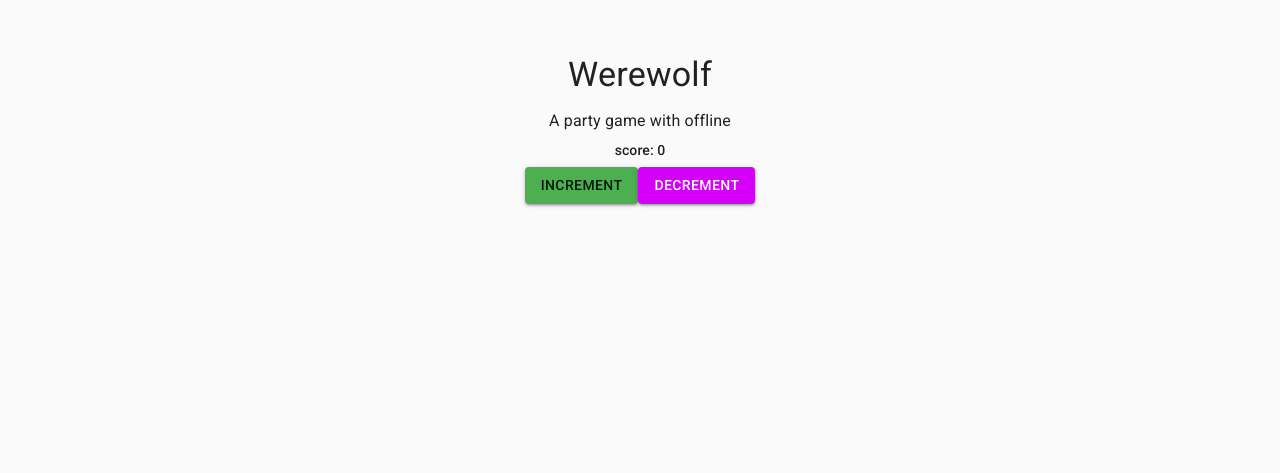
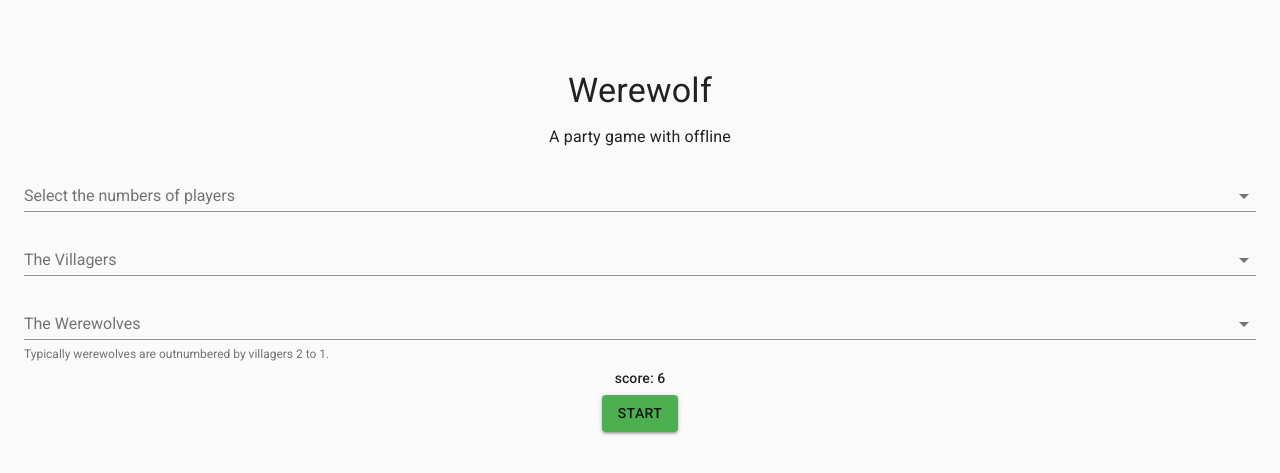
Before and after one commit to nshun/react-werewolf, a React (Create React App) app: page / in a window 1280 px wide. Shown: the part 105-578 px from the top of the page. Built offline with nearby package versions, Linux system fonts and the light colour scheme.

Commit message:
Fix redux

```diff
--- a/src/actions/counter.ts
+++ /dev/null
@@ -1,24 +0,0 @@
-import { Action } from "redux";
-import { ActionNames } from "../constants/counter";
-
-interface IncrementAction extends Action {
-  type: ActionNames.INC;
-  plusAmount: number;
-}
-interface DecrementAction extends Action {
-  type: ActionNames.DEC;
-  minusAmount: number;
-}
-
-export const incrementAmount = (amount: number): IncrementAction => ({
-  type: ActionNames.INC,
-  plusAmount: amount
-});
-
-export const decrementAmount = (amount: number): DecrementAction => ({
-  type: ActionNames.DEC,
-  minusAmount: amount
-});
-
-export type CounterActions = IncrementAction | DecrementAction;
-export type ReduxActions = CounterActions | Action;
--- a/src/constants/counter.ts
+++ /dev/null
@@ -1,4 +0,0 @@
-export enum ActionNames {
-  INC = "counter/increment",
-  DEC = "counter/decrement"
-}
--- a/src/containers/AppContainer.tsx
+++ /dev/null
@@ -1,25 +0,0 @@
-import { connect } from "react-redux";
-import { Dispatch } from "redux";
-
-import { decrementAmount, incrementAmount } from "../actions/counter";
-import App from "../pages/App";
-import { ReduxAction, ReduxState } from "../store";
-
-export class ActionDispatcher {
-  constructor(private dispatch: (action: ReduxAction) => void) {}
-
-  public increment(amount: number) {
-    this.dispatch(incrementAmount(amount));
-  }
-
-  public decrement(amount: number) {
-    this.dispatch(decrementAmount(amount));
-  }
-}
-
-export default connect(
-  (state: ReduxState) => ({ value: state.counter }),
-  (dispatch: Dispatch<ReduxAction>) => ({
-    actions: new ActionDispatcher(dispatch)
-  })
-)(App);
--- a/src/index.tsx
+++ b/src/index.tsx
@@ -2,17 +2,21 @@ import React from "react";
 import ReactDOM from "react-dom";
 import { Provider } from "react-redux";
 
-import AppContainer from "./containers/AppContainer";
 import "./index.css";
+
+import App from "./pages/App";
 import * as serviceWorker from "./serviceWorker";
-import store from "./store";
+import configureStore from "./store";
 
-ReactDOM.render(
+const store = configureStore();
+
+const Root = () => (
   <Provider store={store}>
-    <AppContainer />
-  </Provider>,
-  document.getElementById("root")
+    <App />
+  </Provider>
 );
+
+ReactDOM.render(<Root />, document.getElementById("root"));
 
 // If you want your app to work offline and load faster, you can change
 // unregister() to register() below. Note this comes with some pitfalls.
--- a/src/pages/App.tsx
+++ b/src/pages/App.tsx
@@ -1,30 +1,67 @@
 import * as React from "react";
 import { connect } from "react-redux";
 
-import Button from "@material-ui/core/Button";
+import {
+  Button,
+  FormControl,
+  FormHelperText,
+  Input,
+  InputLabel,
+  NativeSelect,
+  Typography
+} from "@material-ui/core";
 import { Theme } from "@material-ui/core/styles/createMuiTheme";
 import createStyles from "@material-ui/core/styles/createStyles";
 import withStyles, { WithStyles } from "@material-ui/core/styles/withStyles";
-import Typography from "@material-ui/core/Typography";
 
-import { ActionDispatcher } from "../containers/AppContainer";
-import { GameState } from "../reducers/counter";
+import { AppState } from "../store";
+import { updateSetting } from "../store/setting/actions";
+import { Setting } from "../store/setting/types";
 import withRoot from "../withRoot";
 
 const styles = (theme: Theme) =>
   createStyles({
     root: {
       textAlign: "center",
+      margin: theme.spacing.unit * 2,
       paddingTop: theme.spacing.unit * 20
+    },
+    forms: {
+      display: "flex",
+      flexDirection: "column"
+    },
+    formControl: {
+      margin: theme.spacing.unit,
+      minWidth: 120
     }
   });
 
-interface Props extends WithStyles<typeof styles> {
-  value: GameState;
-  actions: ActionDispatcher;
+interface AppProps extends WithStyles<typeof styles> {
+  updateSetting: typeof updateSetting;
+  setting: Setting;
 }
 
-class Index extends React.Component<Props> {
+class Index extends React.Component<AppProps> {
+  public state = {
+    players: this.props.setting.players,
+    villagers: this.props.setting.villagers,
+    werewolves: this.props.setting.werewolves
+  };
+  public updateSetting = () => {
+    const newSetting: Setting = {
+      players: this.state.players,
+      villagers: this.state.villagers,
+      werewolves: this.state.werewolves
+    };
+    this.props.updateSetting(newSetting);
+  };
+  public handleChange = (evt: React.ChangeEvent<HTMLSelectElement>) => {
+    switch (evt.target.name) {
+      case "player":
+        this.setState({ players: evt.target.value });
+        break;
+    }
+  };
   public render() {
     return (
       <div className={this.props.classes.root}>
@@ -34,28 +71,70 @@ class Index extends React.Component<Props> {
         <Typography variant="subtitle1" gutterBottom={true}>
           A party game with offline
         </Typography>
+        <div className={this.props.classes.forms}>
+          <FormControl className={this.props.classes.formControl}>
+            <InputLabel htmlFor="age-native-helper">
+              Select the numbers of players
+            </InputLabel>
+            <NativeSelect
+              name="player"
+              onChange={this.handleChange}
+              input={<Input name="playersNum" />}
+            >
+              <option value="" />
+              <option value={10}>Ten</option>
+              <option value={20}>Twenty</option>
+              <option value={30}>Thirty</option>
+            </NativeSelect>
+          </FormControl>
+          <FormControl className={this.props.classes.formControl}>
+            <InputLabel htmlFor="age-native-helper">The Villagers</InputLabel>
+            <NativeSelect
+              onChange={this.handleChange}
+              input={<Input name="villagersNum" />}
+            >
+              <option value="" />
+              <option value={10}>Ten</option>
+              <option value={20}>Twenty</option>
+              <option value={30}>Thirty</option>
+            </NativeSelect>
+          </FormControl>
+          <FormControl className={this.props.classes.formControl}>
+            <InputLabel htmlFor="age-native-helper">The Werewolves</InputLabel>
+            <NativeSelect
+              onChange={this.handleChange}
+              input={<Input name="werewolvesNum" />}
+            >
+              <option value="" />
+              <option value={10}>Ten</option>
+              <option value={20}>Twenty</option>
+              <option value={30}>Thirty</option>
+            </NativeSelect>
+            <FormHelperText>
+              Typically werewolves are outnumbered by villagers 2 to 1.
+            </FormHelperText>
+          </FormControl>
+        </div>
         <Typography variant="subtitle2" gutterBottom={true}>
-          score: {this.props.value.num}
+          score: {this.props.setting.players}
         </Typography>
-        <Button variant="contained" color="primary" onClick={this.onIncrement}>
-          Increment
-        </Button>
         <Button
           variant="contained"
-          color="secondary"
-          onClick={this.onDecrement}
+          color="primary"
+          onClick={this.updateSetting}
         >
-          Decrement
+          START
         </Button>
       </div>
     );
   }
-  private onIncrement = () => {
-    this.props.actions.increment(1);
-  };
-  private onDecrement = () => {
-    this.props.actions.decrement(1);
-  };
 }
 
-export default withRoot(withStyles(styles)(Index));
+const mapStateToProps = (state: AppState) => ({
+  setting: state.setting
+});
+
+export default connect(
+  mapStateToProps,
+  { updateSetting }
+)(withRoot(withStyles(styles)(Index)));
--- a/src/reducers/counter.ts
+++ /dev/null
@@ -1,22 +0,0 @@
-import { CounterActions } from "../actions/counter";
-import { ActionNames } from "../constants/counter";
-
-export interface GameState {
-  num: number;
-}
-
-const initialState: GameState = { num: 0 };
-
-export default function reducer(
-  state: GameState = initialState,
-  action: CounterActions
-): GameState {
-  switch (action.type) {
-    case ActionNames.INC:
-      return { num: state.num + action.plusAmount };
-    case ActionNames.DEC:
-      return { num: state.num - action.minusAmount };
-    default:
-      return state;
-  }
-}
--- a/src/store.ts
+++ /dev/null
@@ -1,20 +0,0 @@
-import { Action, combineReducers, compose, createStore } from "redux";
-import { CounterActions } from "./actions/counter";
-import counter, { GameState } from "./reducers/counter";
-
-const rootReducer = combineReducers({
-  counter
-});
-
-export interface ReduxState {
-  counter: GameState;
-}
-
-export type ReduxAction = CounterActions | Action;
-
-function createFinalStore() {
-  const finalCreateStore = compose()(createStore);
-  return finalCreateStore(rootReducer);
-}
-
-export default createFinalStore();
--- /dev/null
+++ b/src/store/index.ts
@@ -0,0 +1,17 @@
+import { combineReducers, createStore } from "redux";
+import settingReducer from "./setting/reducers";
+
+const rootReducer = combineReducers({
+  setting: settingReducer
+});
+
+export type AppState = ReturnType<typeof rootReducer>;
+
+export default function configureStore() {
+  const store = createStore(
+    rootReducer,
+    (window as any).__REDUX_DEVTOOLS_EXTENSION__ &&
+      (window as any).__REDUX_DEVTOOLS_EXTENSION__()
+  );
+  return store;
+}
--- /dev/null
+++ b/src/store/setting/actions.ts
@@ -0,0 +1,6 @@
+import { Setting, UPDATE_SETTINGS } from "./types";
+
+export const updateSetting = (newSetting: Setting) => ({
+  type: UPDATE_SETTINGS,
+  setting: newSetting
+});
--- /dev/null
+++ b/src/store/setting/reducers.ts
@@ -0,0 +1,18 @@
+import { Setting, SettingActionTypes, UPDATE_SETTINGS } from "./types";
+
+const initialState: Setting = { players: 6, villagers: 4, werewolves: 2 };
+
+export default function settingReducer(
+  state = initialState,
+  action: SettingActionTypes
+): Setting {
+  switch (action.type) {
+    case UPDATE_SETTINGS:
+      return {
+        ...state,
+        ...action.setting
+      };
+    default:
+      return state;
+  }
+}
--- /dev/null
+++ b/src/store/setting/types.ts
@@ -0,0 +1,14 @@
+export interface Setting {
+  players: number;
+  villagers: number;
+  werewolves: number;
+}
+
+export const UPDATE_SETTINGS = "UPDATE_SETTINGS";
+
+interface UpdateSettingsAction {
+  type: typeof UPDATE_SETTINGS;
+  setting: Setting;
+}
+
+export type SettingActionTypes = UpdateSettingsAction;
```
